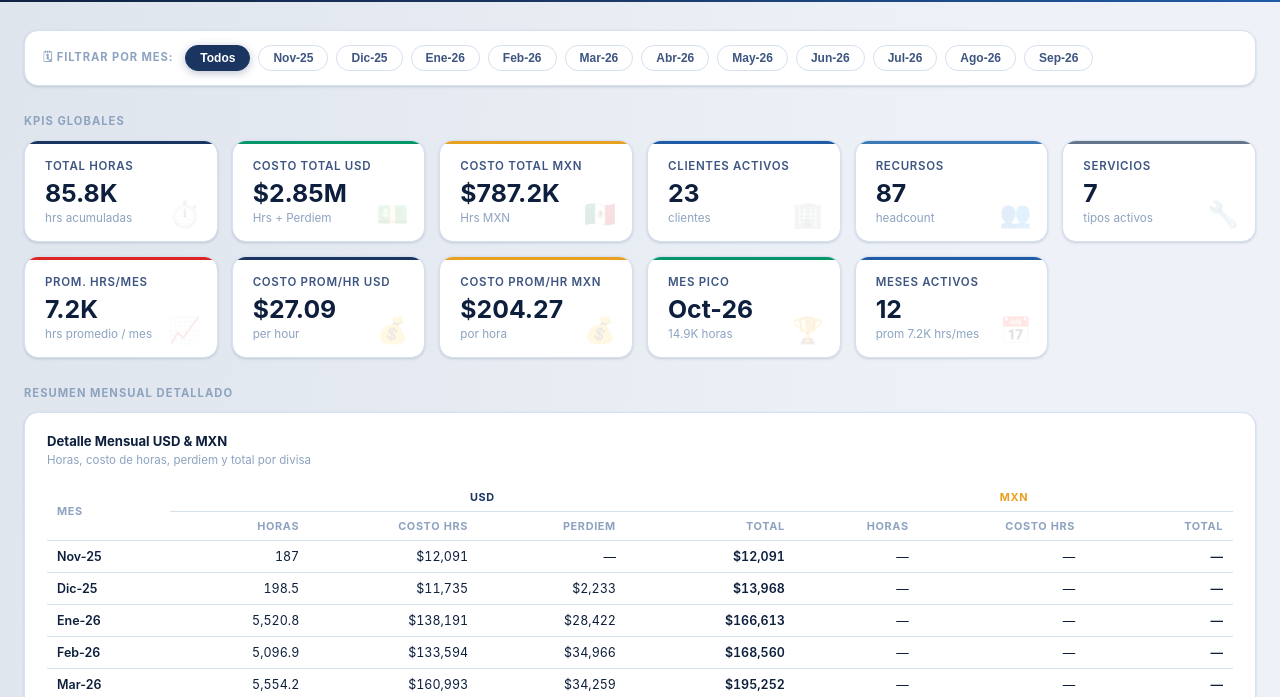
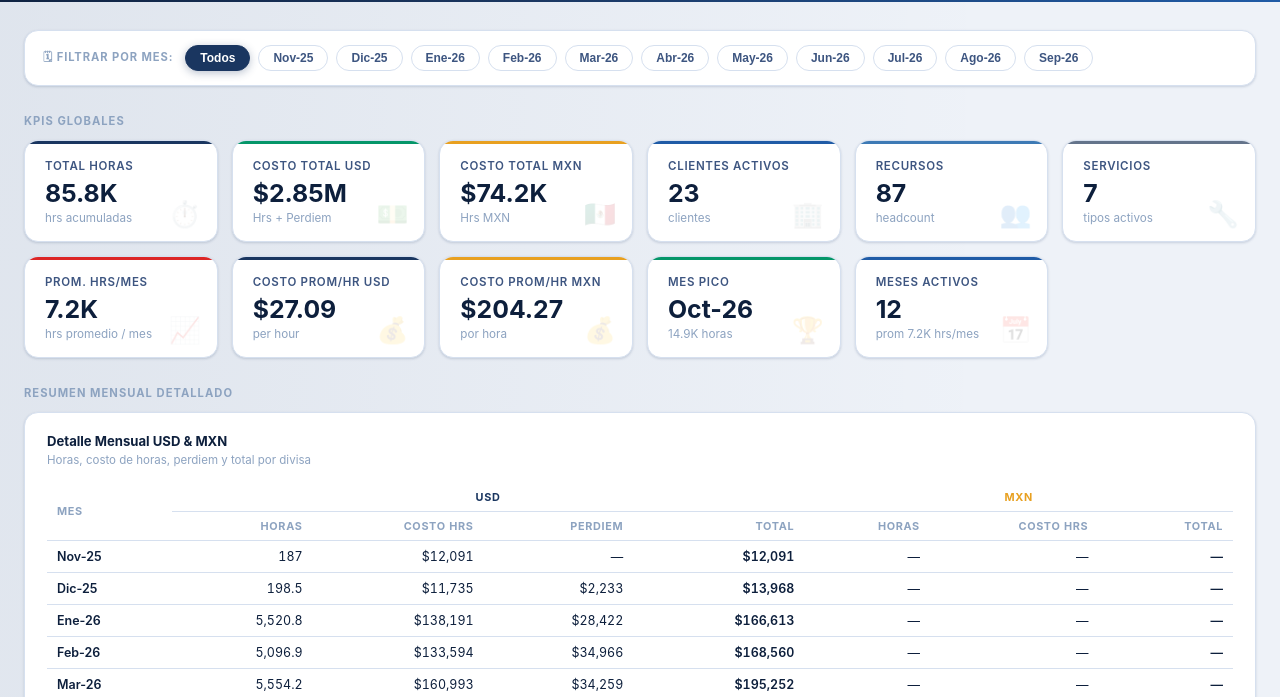
Before and after one commit to rafaelmtz0995/dashboard-matuk, a plain HTML site: page index.html in a window 1280 px wide. Shown: the part 102-799 px from the top of the page. Drawn offline with nearby package versions, Linux system fonts and the light colour scheme.

Commit message:
Dashboard actualizado 2026-11-02

```diff
--- a/index.html
+++ b/index.html
@@ -2010,13 +2010,13 @@ const monthly = [
   {m:'Ene-26',uHrs:5520.75,uCostHrs:138190.5,uPerdiem:28422.41,uTotal:166612.91,mxHrs:0,mxCost:0.0,mxTotal:0.0},
   {m:'Feb-26',uHrs:5096.93,uCostHrs:133594.22,uPerdiem:34965.52,uTotal:168559.74,mxHrs:0,mxCost:0.0,mxTotal:0.0},
   {m:'Mar-26',uHrs:5554.2,uCostHrs:160993.32,uPerdiem:34258.62,uTotal:195251.94,mxHrs:0,mxCost:0.0,mxTotal:0.0},
-  {m:'Abr-26',uHrs:8141.32,uCostHrs:247997.53,uPerdiem:45590.52,uTotal:293588.05,mxHrs:406.0,mxCost:68567.24,mxTotal:68567.24},
-  {m:'May-26',uHrs:7215.35,uCostHrs:197342.8,uPerdiem:41620.69,uTotal:238963.49,mxHrs:577.0,mxCost:96692.24,mxTotal:96692.24},
-  {m:'Jun-26',uHrs:6684.29,uCostHrs:179532.46,uPerdiem:44435.34,uTotal:223967.8,mxHrs:456.5,mxCost:76279.74,mxTotal:76279.74},
-  {m:'Jul-26',uHrs:8940.25,uCostHrs:224056.47,uPerdiem:75099.14,uTotal:299155.6,mxHrs:582.5,mxCost:162645.69,mxTotal:162645.69},
-  {m:'Ago-26',uHrs:9728.62,uCostHrs:250014.53,uPerdiem:92284.48,uTotal:342299.01,mxHrs:283.5,mxCost:68435.78,mxTotal:68435.78},
-  {m:'Sep-26',uHrs:11132.95,uCostHrs:292385.49,uPerdiem:106237.07,uTotal:398622.56,mxHrs:228.5,mxCost:39987.5,mxTotal:39987.5},
-  {m:'Oct-26',uHrs:14166.06,uCostHrs:371527.91,uPerdiem:126952.59,uTotal:498480.5,mxHrs:713.8,mxCost:274619.4,mxTotal:274619.4},
+  {m:'Abr-26',uHrs:8141.32,uCostHrs:247997.53,uPerdiem:45590.52,uTotal:293588.05,mxHrs:406.0,mxCost:68567.24,mxTotal:0.0},
+  {m:'May-26',uHrs:7215.35,uCostHrs:197342.8,uPerdiem:41620.69,uTotal:238963.49,mxHrs:577.0,mxCost:96692.24,mxTotal:0.0},
+  {m:'Jun-26',uHrs:6684.29,uCostHrs:179532.46,uPerdiem:44435.34,uTotal:223967.8,mxHrs:456.5,mxCost:76279.74,mxTotal:0.0},
+  {m:'Jul-26',uHrs:8940.25,uCostHrs:224056.47,uPerdiem:75099.14,uTotal:299155.6,mxHrs:582.5,mxCost:162645.69,mxTotal:0.0},
+  {m:'Ago-26',uHrs:9728.62,uCostHrs:250014.53,uPerdiem:92284.48,uTotal:342299.01,mxHrs:283.5,mxCost:68435.78,mxTotal:0.0},
+  {m:'Sep-26',uHrs:11132.95,uCostHrs:292385.49,uPerdiem:106237.07,uTotal:398622.56,mxHrs:228.5,mxCost:39987.5,mxTotal:0.0},
+  {m:'Oct-26',uHrs:14166.06,uCostHrs:371527.91,uPerdiem:126952.59,uTotal:498480.5,mxHrs:713.8,mxCost:274619.4,mxTotal:74224.14},
 ];
 
 const services = [
```
